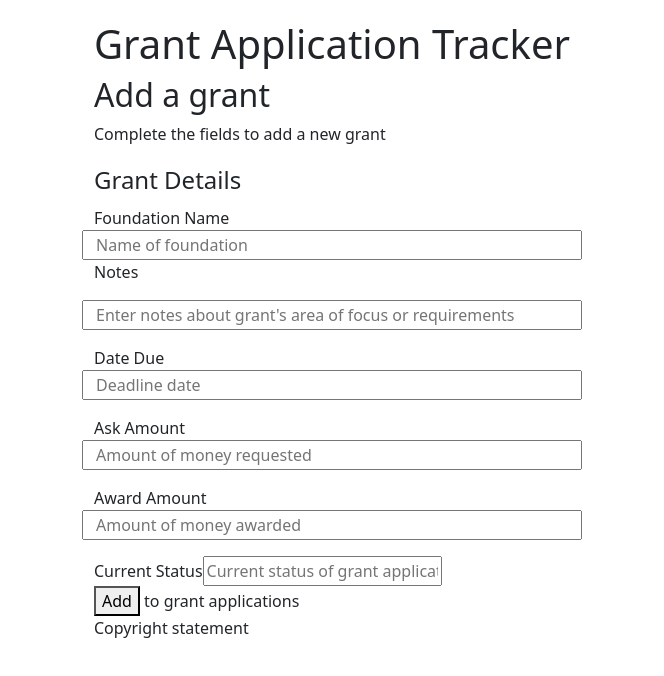
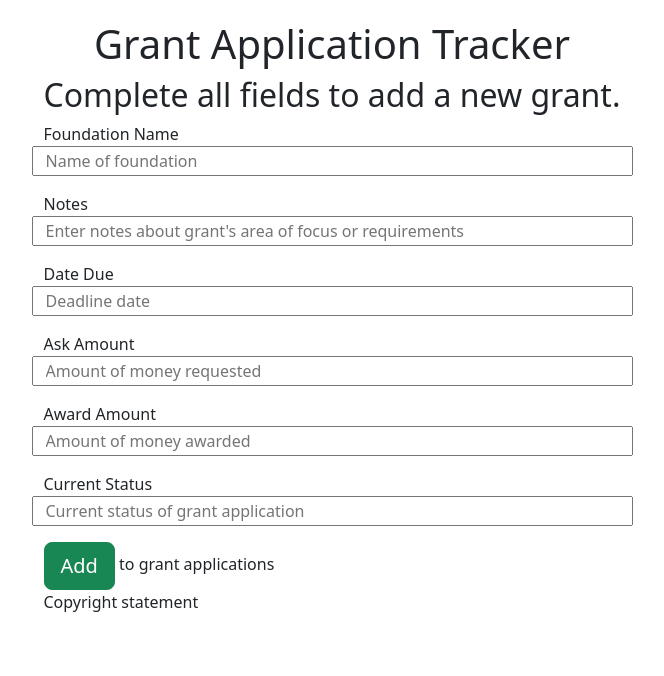
Before and after one commit to vmkiss/grant-app-tracker, a React (Create React App) app in the folder app/frontend/: page /create in a window 1280 px wide. Shown: the top 676 px of the page, without its empty margins (308-972 px from the left). Built offline with nearby package versions, Linux system fonts and the light colour scheme.

Commit message:
style add button on add grant page

```diff
--- a/app/frontend/src/pages/AddGrantPage.js
+++ b/app/frontend/src/pages/AddGrantPage.js
@@ -33,11 +33,9 @@ export const AddGrantPage = () => {
     return (
         <>
         <div>
-            <h2>Add a grant</h2>
-            <p>Complete the fields to add a new grant</p>
+            <h2>Complete all fields to add a new grant.</h2>
             <form onSubmit={(e) => { e.preventDefault();}}>
                 <fieldset>
-                    <legend>Grant Details</legend>
                     <div class="mb-3 row">
                         <label for="foundation">Foundation Name</label>
                         <input
@@ -46,9 +44,9 @@ export const AddGrantPage = () => {
                             value={foundation}
                             onChange={e => setFoundation(e.target.value)}
                             id="foundation" />
-                        <label for="notes">Notes</label>
                     </div>
                     <div class="mb-3 row">
+                        <label for="notes">Notes</label>
                         <input
                             type="text"
                             placeholder="Enter notes about grant's area of focus or requirements"
@@ -83,7 +81,7 @@ export const AddGrantPage = () => {
                             onChange={e => setAward(e.target.value)}
                             id="award"/>
                     </div>
-                    <div>
+                    <div class="mb-3 row">
                         <label for="status">Current Status</label>
                         <input
                             type="text"
@@ -94,6 +92,7 @@ export const AddGrantPage = () => {
                     </div>
                     <label for="submit">
                     <button
+                    class="btn btn-success btn-lg"
                         type="submit"
                         onClick={addGrant}
                         id="submit"
```
